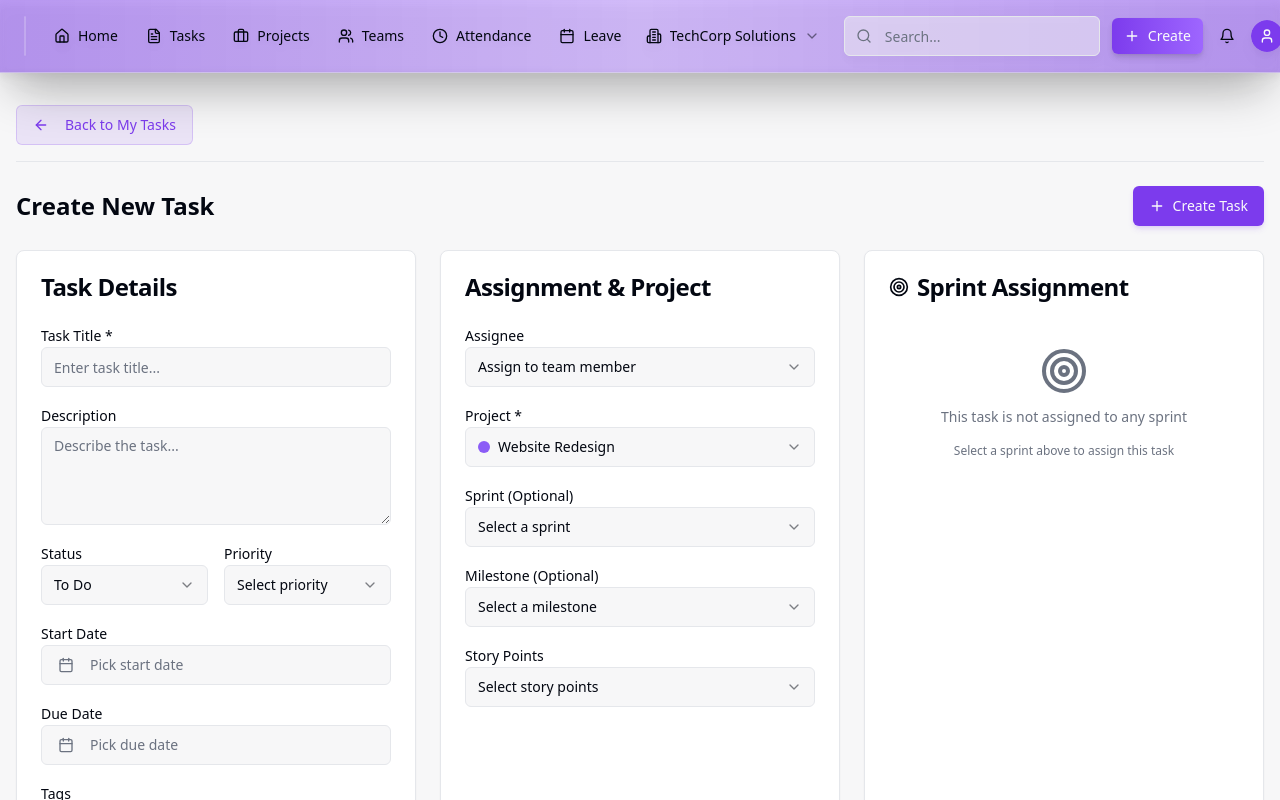
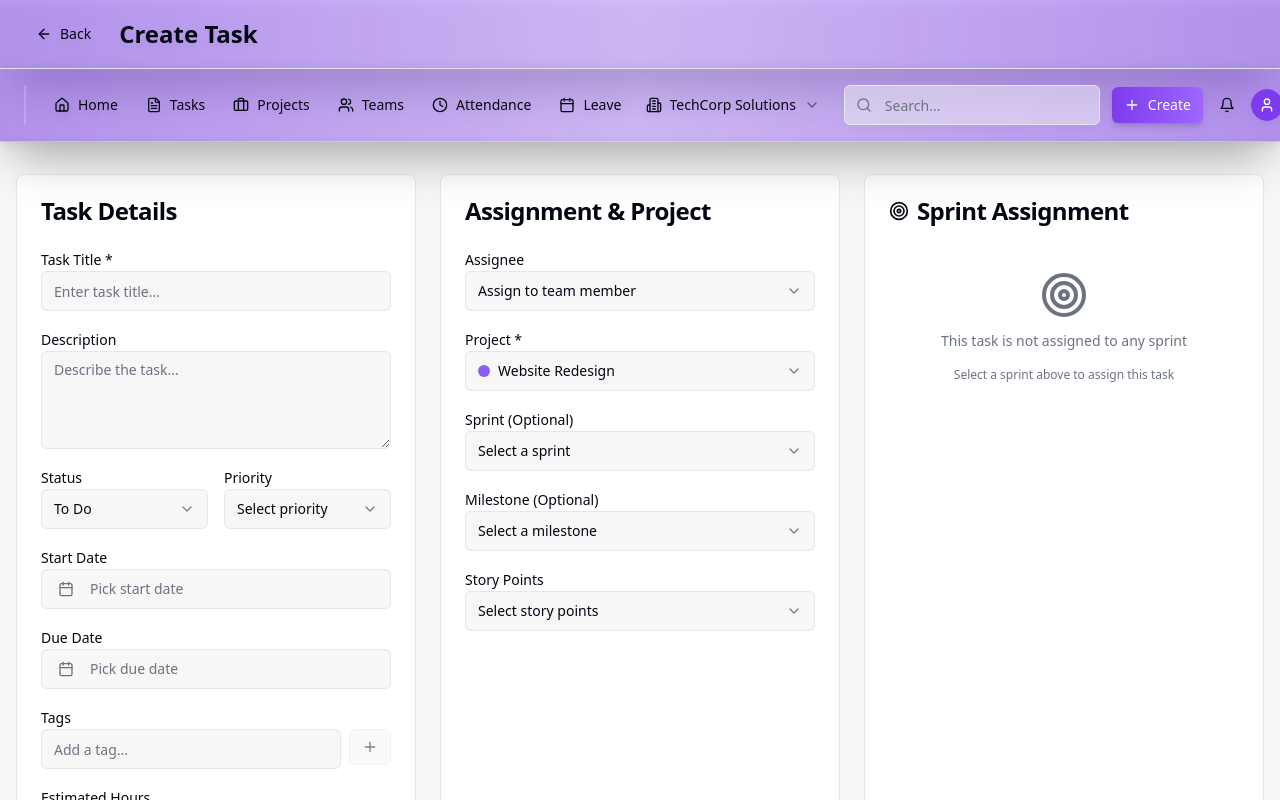
Before and after one commit to gmachingal/project-sparkle-desk, a React (Vite) app: page /create-task in a window 1280 px wide. Shown: the top 800 px of the page. Built offline with nearby package versions, Linux system fonts and the light colour scheme.

Commit message:
Code edited in Lovable Code Editor
Edited UI in Lovable

```diff
--- a/src/pages/CreateTask.tsx
+++ b/src/pages/CreateTask.tsx
@@ -191,25 +191,22 @@ const CreateTask = () => {
 
   return (
     <div className="min-h-screen bg-background">
+
+     <div className="border-b backdrop-blur-sm bg-gradient-to-r from-primary/50 via-primary-glow/40 to-primary/50 shadow-2xl shadow-black/30 drop-shadow-lg">
+        <div className="flex items-center justify-between px-6 py-4">
+          <div className="flex items-center gap-4">
+            <Button variant="ghost" size="sm" onClick={() => navigate("/my-tasks")} className="gap-2">
+              <ArrowLeft className="w-4 h-4" />
+              Back
+            </Button>
+            <h1 className="text-2xl font-bold">Create Task</h1>
+          </div>
+        </div>
+      </div>
+
       <Header />
 
       <div className="container mx-auto px-4 py-8">
-        {/* Back Button - Separate Section */}
-        <div className="pb-4 mb-6 border-b border-border">
-          <Button variant="back" onClick={() => navigate('/my-tasks')}>
-            <ArrowLeft className="h-4 w-4 mr-2" />
-            Back to My Tasks
-          </Button>
-        </div>
-
-        {/* Header Section */}
-        <div className="mb-6 flex items-center justify-between">
-          <h1 className="text-2xl font-bold">Create New Task</h1>
-          <Button onClick={handleSubmit} className="gap-2">
-            <Plus className="w-4 h-4" />
-            Create Task
-          </Button>
-        </div>
 
         <form onSubmit={handleSubmit} className="space-y-6">
           <div className="grid grid-cols-1 lg:grid-cols-3 gap-6">
```
